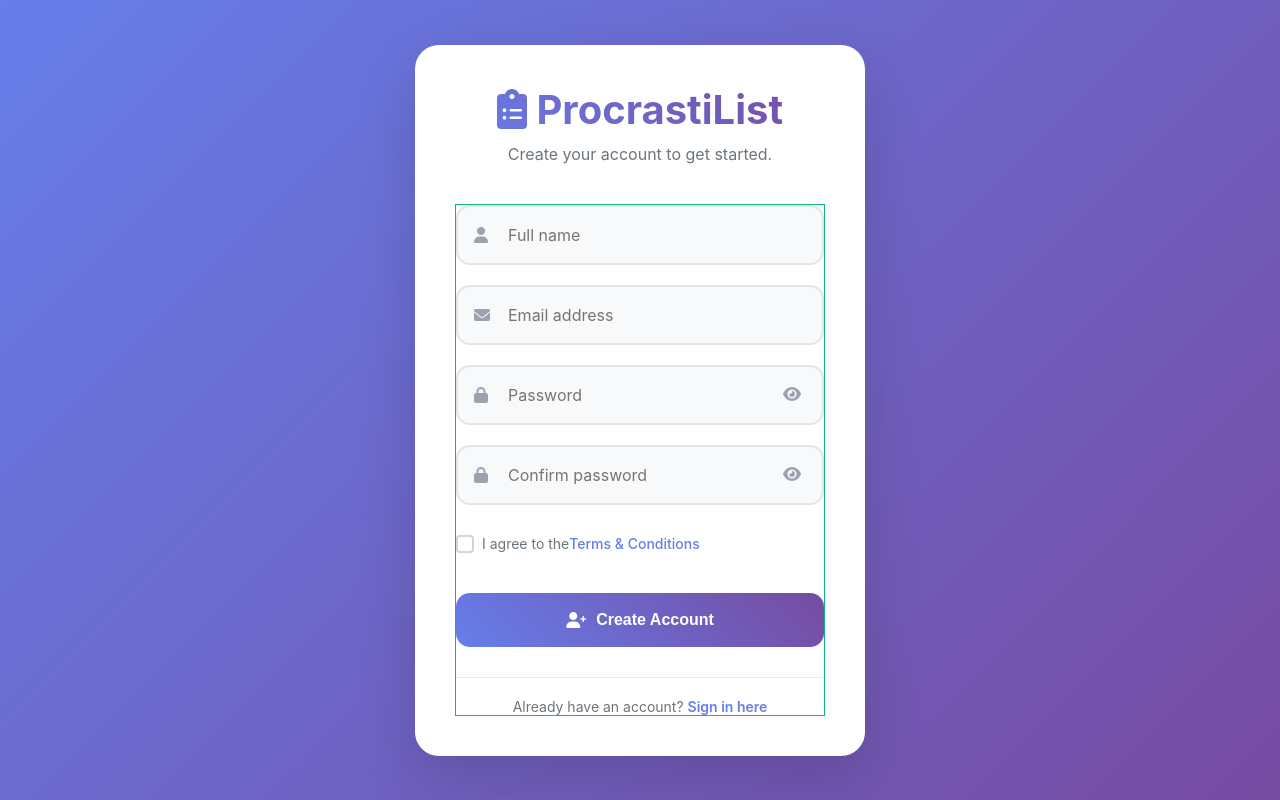
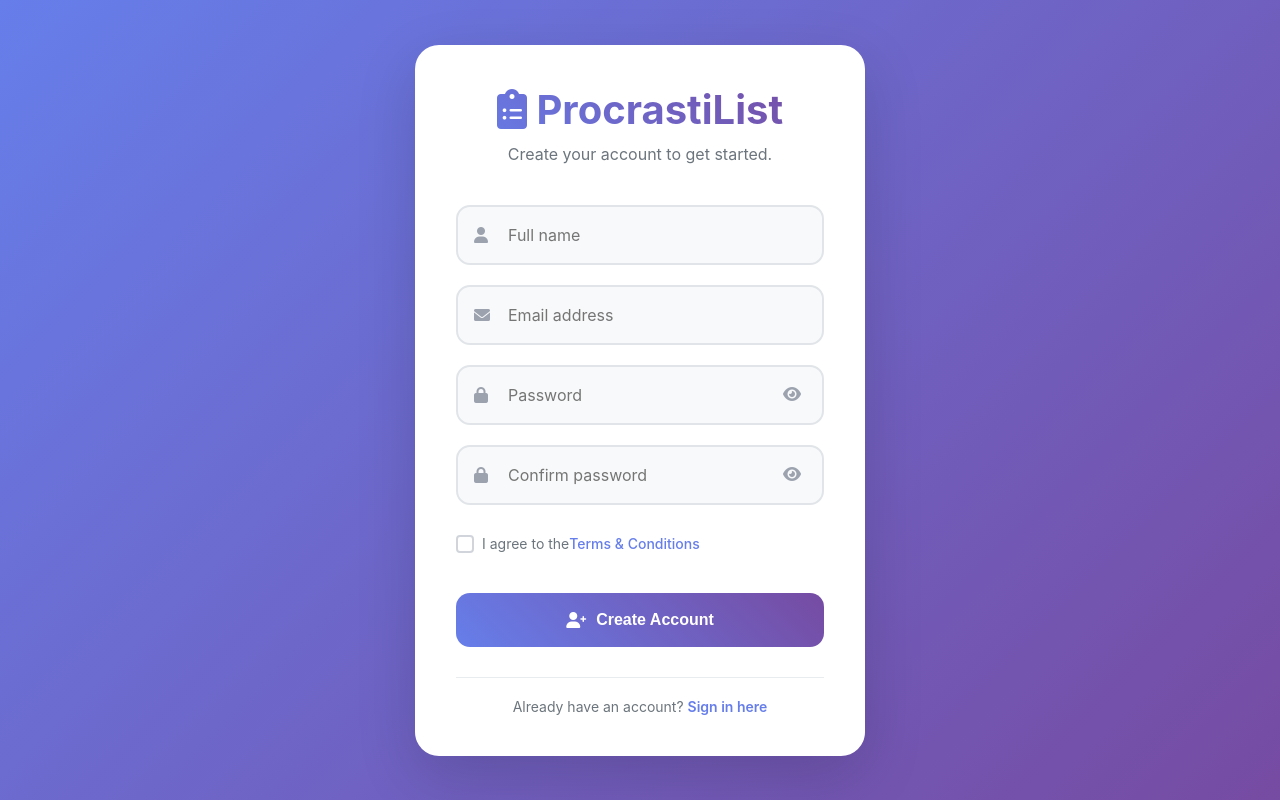
Before and after one commit to zn-har/ProcrastiList, a Django app: page /register/ in a window 1280 px wide. Run offline with Django 5.2, Linux system fonts and the light colour scheme.

Commit message:
Minor fix.

```diff
--- a/ProcrastiList/static/css/auth.css
+++ b/ProcrastiList/static/css/auth.css
@@ -96,9 +96,9 @@ body {
     border: 1px solid transparent;
 }
 
-#registerSection.active {
+/* #registerSection.active {
     border-color: #10b981;
-}
+} */
 
 .auth-form {
     display: flex;
```
Also changed, not shown: 1 other file.
